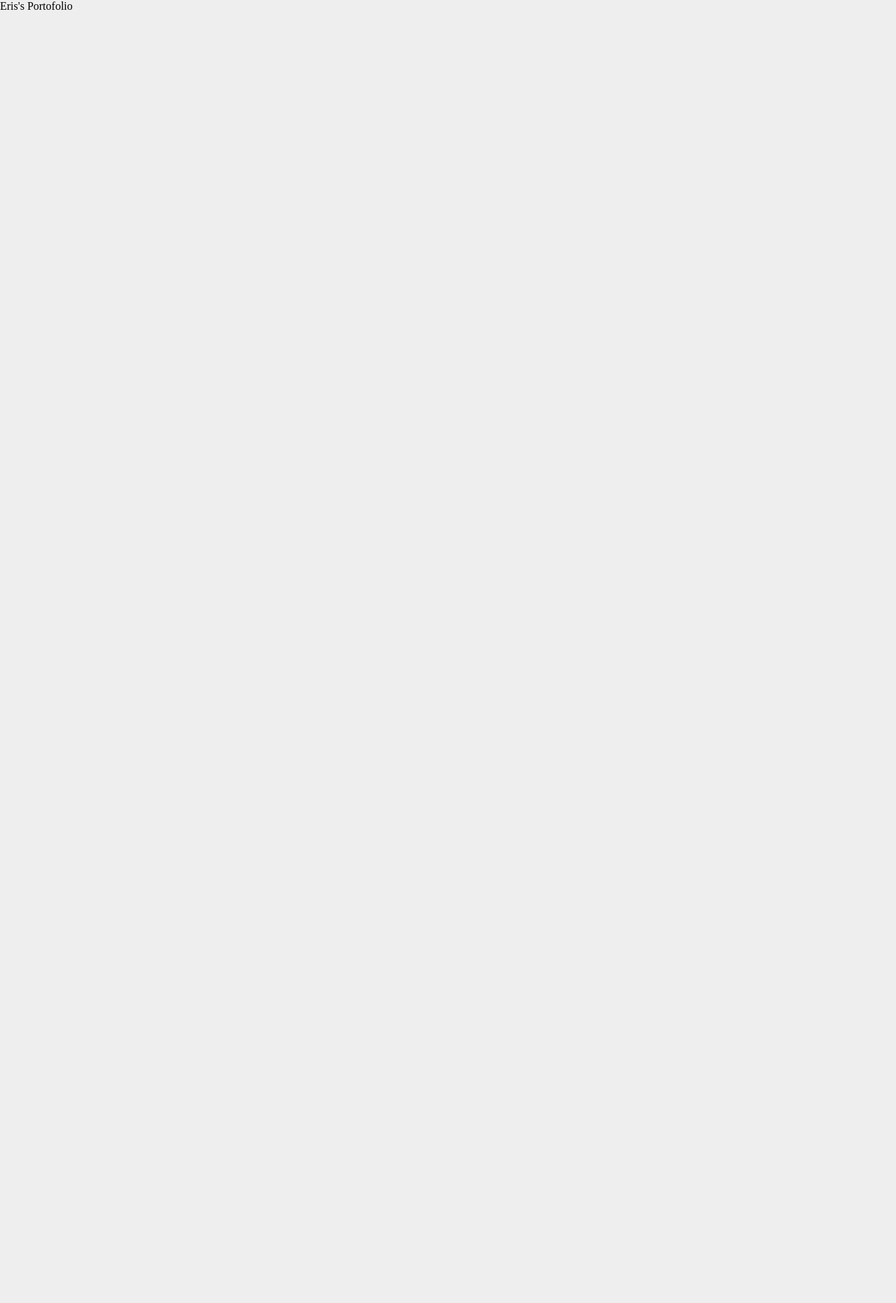
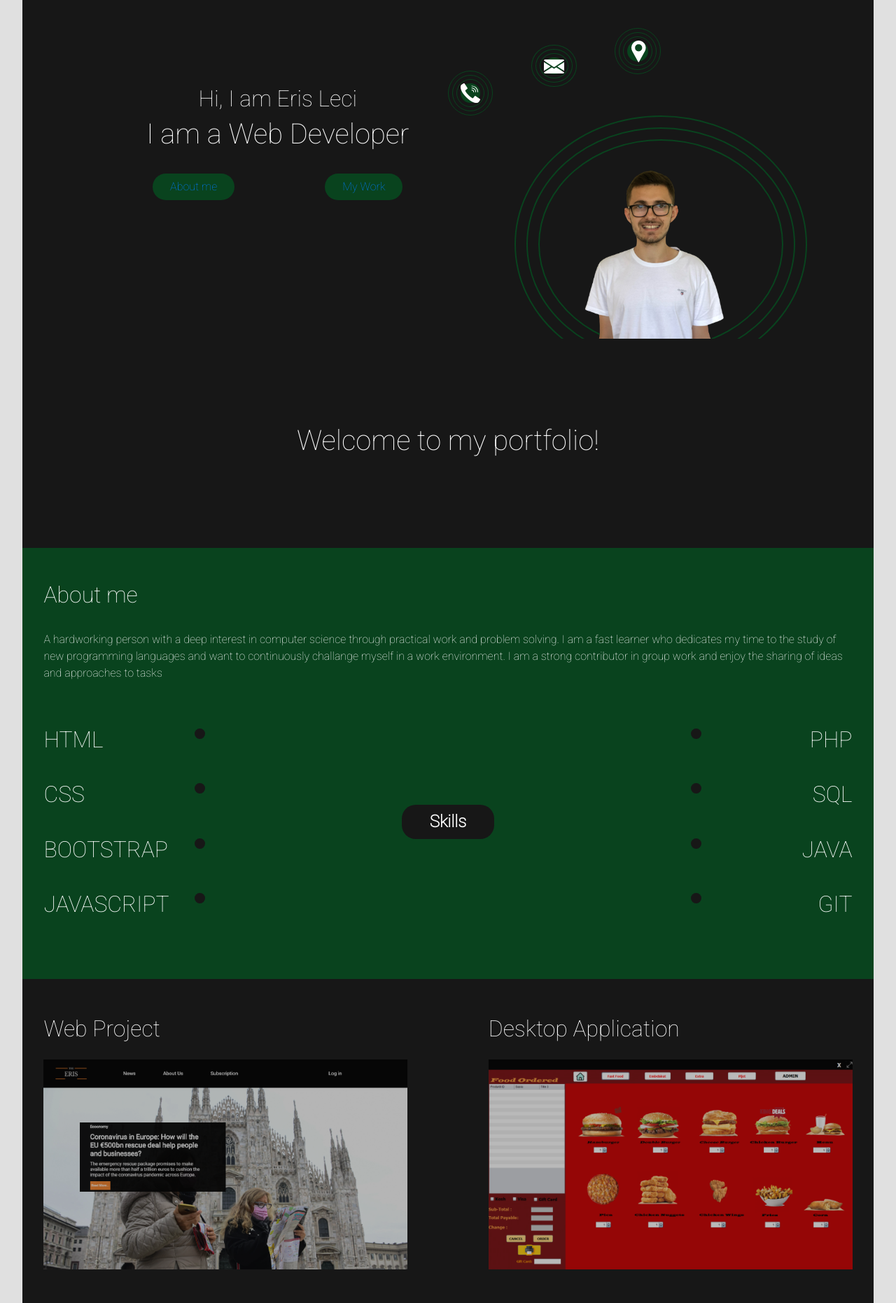
Before and after one commit to erisleci/Portfolio, a PHP site: page / in a window 1280 px wide. Before the commit the page is almost empty. Shown: the whole page at 70% size. Before the commit the page ends 14 px from the top, so only its background shows below. Run offline with PHP 8.4, Linux system fonts and the light colour scheme.

Commit message:
front-end without contact form

```diff
--- a/index.html
+++ b/index.html
@@ -1,12 +1,244 @@
 <!DOCTYPE html>
 <html lang="en">
+
 <head>
   <meta charset="UTF-8" />
   <meta name="viewport" content="width=device-width, initial-scale=1.0" />
-    <link rel="stylesheet" href="/styles/styles.css"
-    <title>Eris's Portofolio</title>
+  <link rel="stylesheet" href="https://stackpath.bootstrapcdn.com/bootstrap/4.5.2/css/bootstrap.min.css"
+    integrity="sha384-JcKb8q3iqJ61gNV9KGb8thSsNjpSL0n8PARn9HuZOnIxN0hoP+VmmDGMN5t9UJ0Z" crossorigin="anonymous">
+  <link rel="stylesheet" href="/styles/styles.css" />
+  <link href="https://fonts.googleapis.com/css2?family=Roboto:wght@100&display=swap" rel="stylesheet" />
+  <title></title>
 </head>
+
 <body>
+  <header>
+    <main>
+      <div class="main-left">
+        <h2>Hi, I am Eris Leci</h2>
+        <h1>I am a Web Developer</h1>
+        <div class="main-buttons">
+          <a href="#about-me">About me</a>
+          <a href="#">My Work</a>
+        </div>
+      </div>
+      <div class="main-right">
+        <div class="icons-container">
+          <div class="outer-circle" id="first-icon">
+            <div class="mid-circle">
+              <div class="inner-circle">
+                <div class="icon-content">
+                  <img src="./images/call.svg" />
+                </div>
+              </div>
+            </div>
+          </div>
+          <div class="outer-circle" id="second-icon">
+            <div class="mid-circle">
+              <div class="inner-circle">
+                <div class="icon-content">
+                  <img src="./images/email (1).png" />
+                </div>
+              </div>
+            </div>
+          </div>
+          <div class="outer-circle">
+            <div class="mid-circle">
+              <div class="inner-circle">
+                <div class="icon-content" id="pin-icon">
+                  <img src="./images/pin.png" />
+                </div>
+              </div>
+            </div>
+          </div>
+        </div>
+        <div class="photo-container">
+          <div class="outer-circle photo-circle">
+            <div class="div mid-circle photo-circle">
+              <div class="div inner-circle photo-circle" id="photoo">
+                <img src="/images/erisi_profile-removebg-preview.png" width="220px" height="300px" />
+              </div>
+            </div>
+          </div>
+        </div>
+      </div>
+    </main>
+    <div class="main-footer">
+      <h1>Welcome to my portfolio!</h1>
+    </div>
+  </header>
+
+
+
+  <div class="about-me" id="about-me">
+    <div class="about-me-content">
+      <h2>About me</h2>
+      <p>A hardworking person with a deep interest in computer science through practical work and problem solving. I am
+        a fast learner who dedicates my time to the study of new programming languages and want to continuously
+        challange myself in a work environment. I am a strong contributor in group work and enjoy the sharing of ideas
+        and approaches to tasks</p>
+      <div class="skills-section">
+        <div class="left-skills-section">
+          <div class="skill-item">
+            <h2>HTML</h2>
+            <span class="black-dot">&nbsp;</span>
+          </div>
+          <div class="skill-item">
+            <h2>CSS</h2>
+            <span class="black-dot">&nbsp;</span>
+          </div>
+          <div class="skill-item">
+            <h2>BOOTSTRAP</h2>
+            <span class="black-dot">&nbsp;</span>
+          </div>
+          <div class="skill-item">
+            <h2>JAVASCRIPT</h2>
+            <span class="black-dot">&nbsp;</span>
+          </div>
+        </div>
+        <div class="mid-skills-section">
+          <h4 id="skills-text">Skills</h4>
+        </div>
+        <div class="right-skills-section">
+          <div class="skill-item">
+            <span class="black-dot">&nbsp;</span>
+            <h2>PHP</h2>
+          </div>
+          <div class="skill-item">
+            <span class="black-dot">&nbsp;</span>
+            <h2>SQL</h2>
+          </div>
+          <div class="skill-item">
+            <span class="black-dot">&nbsp;</span>
+            <h2>JAVA</h2>
+          </div>
+          <div class="skill-item">
+            <span class="black-dot">&nbsp;</span>
+            <h2>GIT</h2>
+          </div>
+        </div>
+      </div>
+    </div>
+  </div>
+
+
+  <div class="work-section">
+    <div class="work-section-content">
+
+      <div class="projects-container">
+        <div class="web-project">
+          <h2>Web Project</h2>
+          <div class="project-content" id="project1">
+            <div class="project-details">
+              <h2>News Portal</h2>
+              <h4>HTML / CSS / JAVASCRIPT / PHP / MYSQL</h4>
+              <button id="webAppBtn">Find out more</button>
+            </div>
+          </div>
+        </div>
+        <div class="web-project">
+          <h2>Desktop Application</h2>
+          <div class="project-content" id="project2">
+            <div class="project-details">
+              <h2>Food Delivery POS</h2>
+              <h4>JAVA / JAVA SWING / SQL</h4>
+              <button id="desktopAppBtn">Find out more </button>
+            </div>
+          </div>
+        </div>
+      </div>
+    </div>
+  </div>
+
+  <div class="popup-section">
+    <div class="detailed-project-section" id="project-1">
+      <span class="close-button">X</span>
+      <div id="carouselExampleControls" class="carousel slide" data-ride="carousel">
+        <div class="carousel-inner">
+          <div class="carousel-item active">
+            <img src="./images/project1-1.png" style="height: 400px !important; opacity: 1;" class="d-block w-100"
+              alt="...">
+          </div>
+          <div class="carousel-item">
+            <img src="./images/project1-2.png" style="height: 400px !important; opacity: 1;" class="d-block w-100"
+              alt="...">
+          </div>
+          <div class="carousel-item">
+            <img src="./images/project2-1.png" style="height: 400px !important; opacity: 1;" class="d-block w-100"
+              alt="...">
+          </div>
+        </div>
+        <a class="carousel-control-prev" href="#carouselExampleControls" role="button" data-slide="prev">
+          <span class="carousel-control-prev-icon" aria-hidden="true"></span>
+          <span class="sr-only">Previous</span>
+        </a>
+        <a class="carousel-control-next" href="#carouselExampleControls" role="button" data-slide="next">
+          <span class="carousel-control-next-icon" aria-hidden="true"></span>
+          <span class="sr-only">Next</span>
+        </a>
+      </div>
+      <div class="project-info">
+        <h2>News Portal</h2>
+        <h6>HTML / CSS / JAVASCRIPT / PHP / MYSQL</h6>
+        <hr />
+        <p>It is a long established fact that a reader will be distracted by the readable content of a page when looking
+          at its layout. The point of using Lorem Ipsum is that it has a more-or-less normal distribution of letters, as
+          opposed to using 'Content here, content here', making it look like readable English.</p>
+      </div>
+
+    </div>
+    <div class="detailed-project-section" id="project-2">
+      <span class="close-button">X</span>
+      <div id="carouselExampleControls1" class="carousel slide" data-ride="carousel">
+        <div class="carousel-inner">
+          <div class="carousel-item active">
+            <img src="./images/project1-1.png" style="height: 400px !important; opacity: 1;" class="d-block w-100"
+              alt="...">
+          </div>
+          <div class="carousel-item">
+            <img src="./images/project1-2.png" style="height: 400px !important; opacity: 1;" class="d-block w-100"
+              alt="...">
+          </div>
+          <div class="carousel-item">
+            <img src="./images/project2-1.png" style="height: 400px !important; opacity: 1;" class="d-block w-100"
+              alt="...">
+          </div>
+        </div>
+        <a class="carousel-control-prev" href="#carouselExampleControls1" role="button" data-slide="prev">
+          <span class="carousel-control-prev-icon" aria-hidden="true"></span>
+          <span class="sr-only">Previous</span>
+        </a>
+        <a class="carousel-control-next" href="#carouselExampleControls1" role="button" data-slide="next">
+          <span class="carousel-control-next-icon" aria-hidden="true"></span>
+          <span class="sr-only">Next</span>
+        </a>
+      </div>
+      <div class="project-info">
+        <h2>News Portal</h2>
+        <h6>HTML / CSS / JAVASCRIPT / PHP / MYSQL</h6>
+        <hr />
+        <p>It is a long established fact that a reader will be distracted by the readable content of a page when looking
+          at its layout. The point of using Lorem Ipsum is that it has a more-or-less normal distribution of letters, as
+          opposed to using 'Content here, content here', making it look like readable English.</p>
+      </div>
+
+    </div>
+  </div>
+
+
+
+  <script src="https://code.jquery.com/jquery-3.5.1.slim.min.js"
+    integrity="sha384-DfXdz2htPH0lsSSs5nCTpuj/zy4C+OGpamoFVy38MVBnE+IbbVYUew+OrCXaRkfj"
+    crossorigin="anonymous"></script>
+  <script src="https://cdn.jsdelivr.net/npm/popper.js@1.16.1/dist/umd/popper.min.js"
+    integrity="sha384-9/reFTGAW83EW2RDu2S0VKaIzap3H66lZH81PoYlFhbGU+6BZp6G7niu735Sk7lN"
+    crossorigin="anonymous"></script>
+  <script src="https://stackpath.bootstrapcdn.com/bootstrap/4.5.2/js/bootstrap.min.js"
+    integrity="sha384-B4gt1jrGC7Jh4AgTPSdUtOBvfO8shuf57BaghqFfPlYxofvL8/KUEfYiJOMMV+rV"
+    crossorigin="anonymous"></script>
+  <script src="./scripts/scripts.js"></script>
+
 
 </body>
+
 </html>
--- a/styles/styles.css
+++ b/styles/styles.css
@@ -1,10 +1,374 @@
 * {
   padding: 0;
   margin: 0;
+  font-family: "Roboto", sans-serif;
+  color: white;
 }
 
 body {
-  background-color: #eeeeee;
-  min-height: 300px;
+  background-color: #E0E0E0;
+  min-height: 1000px;
+
+}
+
+header {
+
+  width: 95%;
+  margin: 0 2.5%;
+  background-color: #171717;
+}
+
+main {
+  display: flex;
+  position: relative;
+
+}
+
+.main-left {
+  margin-left: 10%;
+  width: 40%;
+  padding-top: 10%;
+  display: flex;
+  flex-direction: column;
+  text-align: center;
+  animation: left-main-transition 3s;
+
+}
+
+
+.main-buttons {
+  margin-top: 5%;
+  display: flex;
+  width: ;
+  justify-content: space-around;
+}
+
+.main-buttons a {
+  text-decoration: none;
+  background-color: #09431E;
+  border-radius: 20px;
+  padding: 7px 25px;
+}
+
+.main-right {
+  display: flex;
+  flex-direction: column;
+  width: 50%;
+  margin-top: 20px;
+
+
+}
+
+.icons-container {
+  width: 50%;
+  display: flex;
+  margin-top: 20px;
+  justify-content: space-between;
+  animation: main-icons 3s;
+
+}
+
+#pin-icon {
+  width: 30px !important;
+  height: 30px;
+  padding-left: 6px;
+}
+
+#first-icon {
+  margin-top: 20%;
+}
+#second-icon {
+  margin-top: 8%;
+}
+
+
+.outer-circle {
+
+  height: max-content;
+  width: max-content;
+}
+
+.icon-content {
+  height: max-content;
+  width: max-content;
+  background-color:#09431E ;
+  border-radius: 50%;
+}
+
+.outer-circle, .mid-circle, .inner-circle {
+  border: 1px solid #09431E;
+  padding: 5px;
+  border-radius: 50%;
+}
+
+.photo-circle {
+  border: 2px solid #09431E;
+  padding: 15px;
+  height: max-content;
+  width: max-content;
+  animation: transitionIn 3s;
+}
+
+.photo-container {
+  display: flex;
+  justify-content: center;
+}
+
+#photoo {
+  display: flex;
+  justify-content: center;
+  width: 350px;
+  height: 300px;
+  align-items: center;
+
+}
+
+
+
+.main-footer {
+  text-align: center;
+  padding: 10% 0;
+  position: relative;
+  width: 100%;
+  z-index: 2;
+  margin-top: -4%;
+  background-color:#171717 ;
+}
+
+.main-footer h2 {
+  background-color: #171717;
+
+}
+
+.about-me, .about-me-content{
+  width: 95%;
+  margin: 0 2.5%;
+  background-color: #09431E;
+  display: flex;
+  scroll-behavior: smooth;
+
+}
+
+.about-me-content {
+  flex-direction: column;
+  justify-content: space-between;
+  padding: 2rem 0;
+}
+
+.about-me-content > * {
+  margin: 1rem 0;
+}
+
+.skills-section {
+  display: flex;
   width: 100%;
 }
+
+.left-skills-section, .right-skills-section {
+  width: 20%;
+}
+
+.skill-item {
+  display: flex;
+  justify-content: space-between;
+  margin: 2rem 0;
+}
+
+.black-dot {
+  margin-top: 3px;
+  width: 15px;
+  height: 15px;
+  background-color: #171717;
+  border-radius: 100%;
+}
+
+.mid-skills-section {
+  width: 60%;
+  display: flex;
+  flex-direction: column;
+  justify-content: center;
+  align-items: center;
+}
+
+#skills-text {
+  background-color: #171717;
+  padding: 10px 40px;
+  border-radius: 20px;
+  font-weight: bold;
+}
+
+
+
+.work-section, .work-section-content {
+  width: 95%;
+  background-color: #171717;
+  margin: 0 2.5%;
+  display: flex;
+}
+
+.work-section-content {
+  display: flex;
+  flex-direction: column;
+  padding: 2rem 0;
+}
+
+.projects-container {
+  margin-top: 20px;
+  display: flex;
+  justify-content: space-between;
+  width: 100%;
+}
+
+.web-project {
+  width: 45%;
+  display: flex;
+  flex-direction: column;
+}
+
+.project-content {
+  width: 100%;
+  height: 300px;
+  margin: 1rem 0;
+}
+
+.project-content {
+
+  background-repeat: no-repeat;
+  background-size: cover;
+  opacity: 0.7;
+  transition: ease-in-out 1s;
+}
+
+#project1 {
+  background-image: url(../images/project1-1.png);
+}
+
+#project1:hover, #project2:hover{
+  background: white;
+  opacity: 1;
+}
+#project1:hover > *, #project2:hover > * {
+  display: flex;
+
+}
+
+#project2 {
+  background-image: url(../images/project2-1.png);
+}
+
+
+
+.project-details {
+  display: none;
+  flex-direction: column;
+  align-items: center;
+  width: 100%;
+  height: 100%;
+  padding-top: 10%;
+}
+
+.project-details button {
+  background-color: #09431E;
+  color: white;
+  border: none;
+  padding: 20px 20px;
+  margin-top: 10%;
+  font-weight: bold;
+}
+
+.project-details>* {
+  color:black
+}
+
+
+
+.popup-section {
+  display: none;
+
+  width: 95%;
+  margin: 0 2.5%;
+  height: 100vh;
+  background-color: rgba(0, 0, 0, 0.85);
+  position: fixed;
+  top: 0;
+  z-index: 3;
+}
+
+
+.detailed-project-section {
+  display: flex;
+  flex-direction: column;
+  width: 60%;
+  opacity: 1;
+  margin: auto;
+  height: 700px;
+  background-color: white;
+}
+
+.carousel-control-prev-icon, .carousel-control-next-icon {
+  background-color: black;
+}
+
+.project-info {
+  width: 100%;
+  padding: 2rem 1rem;
+}
+
+.project-info * {
+  color: #171717;
+  font-weight: bolder;
+}
+
+.close-button {
+  display: inline-block;
+  text-align: end;
+  background-color: rgba(0, 0, 0, 0.85);
+  font-size: 20px;
+}
+
+.close-button:hover {
+  cursor: pointer;
+}
+
+
+
+
+
+
+
+
+
+
+
+@keyframes transitionIn {
+  from {
+    opacity: 0;
+
+  }
+  to {
+    opacity: 1;
+    transform: rotateX(0);
+  }
+}
+
+@keyframes left-main-transition {
+  from {
+    opacity: 0;
+    transform: translateX(-100px);
+  }
+  to {
+    opacity: 1;
+    transform: translateX(0);
+  }
+}
+
+@keyframes main-icons {
+  from {
+    opacity: 0;
+    transform: translateY(-30px);
+  }
+  to {
+    opacity: 1;
+    transform: translateY(0);
+  }
+}
```
Also changed, not shown: scripts/scripts.js (added, +27 -0 lines), images/Group 16.svg (added), images/call.png (added), images/call.svg (added), images/call2.png (added), images/email (1).png (added), images/email (1)@2x.png (added), images/erisi_profile-removebg-preview.png (added), images/pin.png (added), images/pin@2x.png (added), images/project1-1.png (added), images/project1-2.png (added), images/project1-3.png (added), images/project2-1.png (added). Lines whose indentation alone changed are shown as unchanged.
